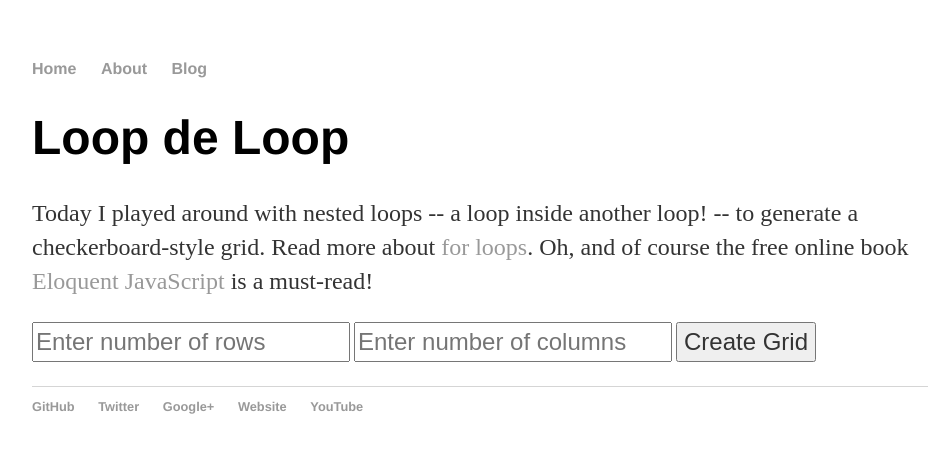
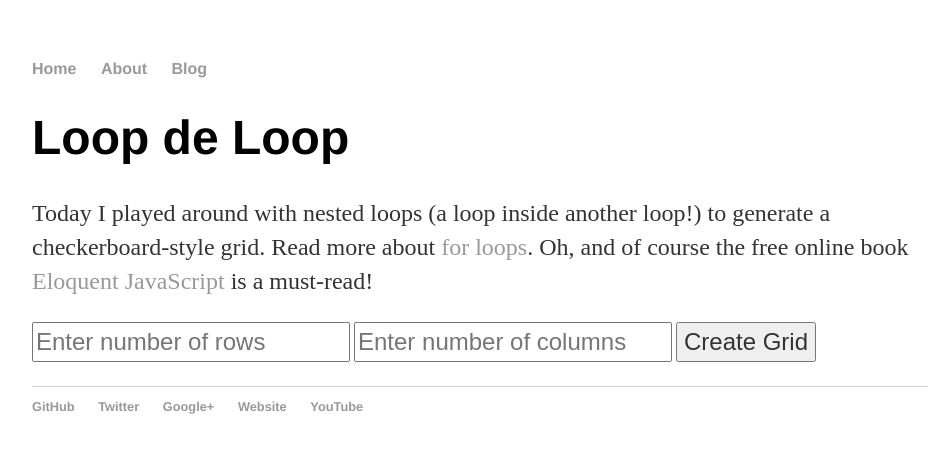
Before and after one commit to LearningNerd/30DaysOfWebDev, a Jekyll site: the page day7/index.html, which Jekyll copies as it is, in a window 1280 px wide. Shown: the top 453 px of the page, without its empty margins (160-1098 px from the left). Built offline with Jekyll 4.4.1, drawn with Linux system fonts in a browser that asks for light colours.

Commit message:
Update index.html

```diff
--- a/day7/index.html
+++ b/day7/index.html
@@ -15,7 +15,7 @@
     		</ul>
 	</nav>
 	<h1>Loop de Loop</h1>
-		<p>Today I played around with nested loops -- a loop inside another loop! -- to generate a checkerboard-style grid. Read more about <a href="https://developer.mozilla.org/en-US/docs/Web/JavaScript/Reference/Statements/for">for loops</a>. Oh, and of course the free online book <a href="http://eloquentjavascript.net/">Eloquent JavaScript</a> is a must-read!</p>
+		<p>Today I played around with nested loops (a loop inside another loop!) to generate a checkerboard-style grid. Read more about <a href="https://developer.mozilla.org/en-US/docs/Web/JavaScript/Reference/Statements/for">for loops</a>. Oh, and of course the free online book <a href="http://eloquentjavascript.net/">Eloquent JavaScript</a> is a must-read!</p>
 		<input id="numrows" type="text" placeholder="Enter number of rows">
 		<input id="numcols" type="text" placeholder="Enter number of columns">
 		<button id="startbtn">Create Grid</button>
```
